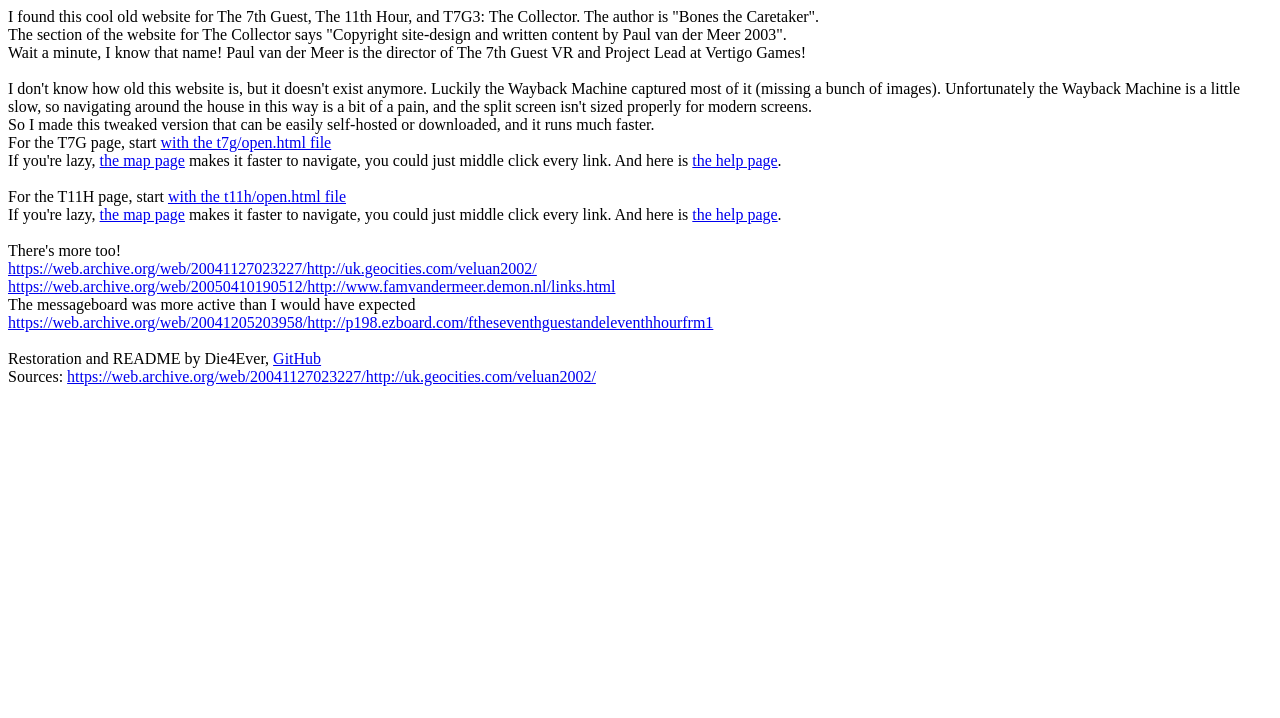
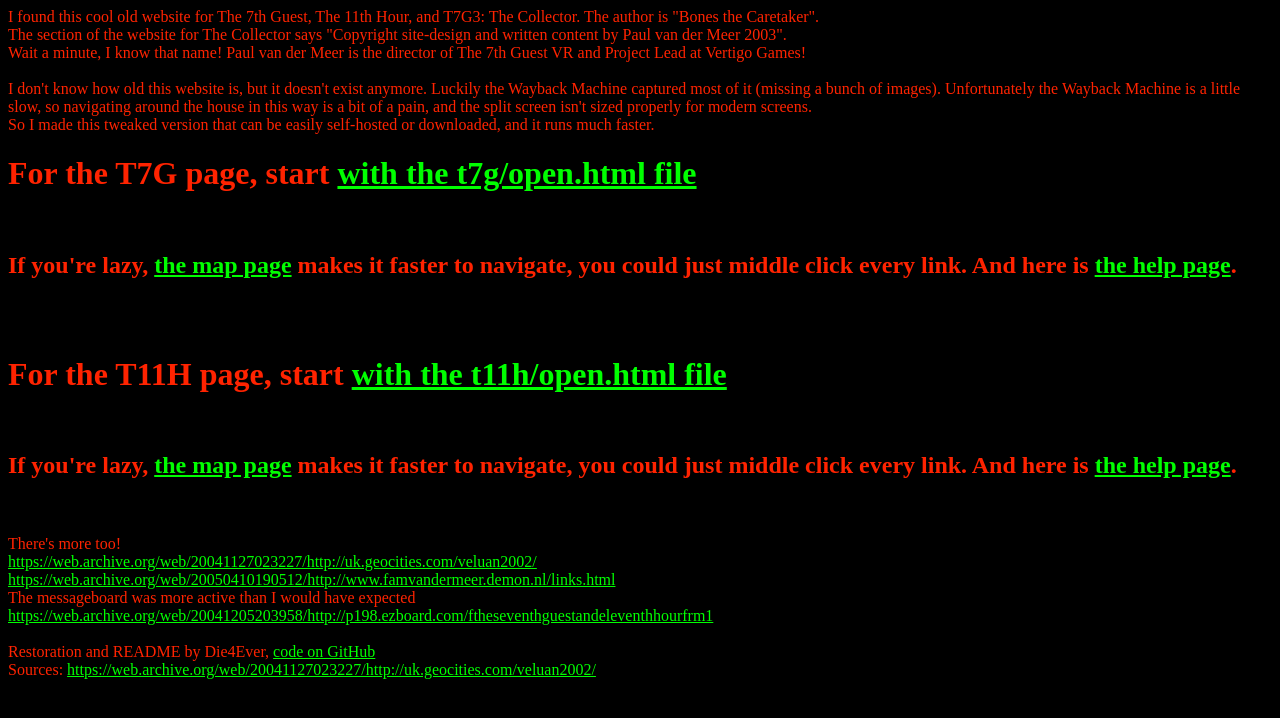
Before and after one commit to Die4Ever/bones-7guesthomepage, a plain HTML site: page index.html in a window 1280 px wide. Drawn offline with Linux system fonts and the light colour scheme.

Commit message:
updated index.html

```diff
--- a/index.html
+++ b/index.html
@@ -1,3 +1,16 @@
+<!DOCTYPE html>
+<html>
+
+<head>
+    <title>The 7th Guest and The 11th Hour fan site</title>
+
+    <meta property="og:type" content="website">
+    <meta property="og:title" content="The 7th Guest and The 11th Hour fan site">
+    <meta property="og:description" content="Old homepages by Paul &quot;Bones&quot; van der Meer">
+</head>
+
+<body bgcolor="#000000" text="#ff2300" link="#00FF00" vlink="#00FF00" alink="#FFFF00">
+
 I found this cool old website for The 7th Guest, The 11th Hour, and T7G3: The Collector. The author is "Bones the Caretaker".
 <br/>
 The section of the website for The Collector says "Copyright site-design and written content by Paul van der Meer 2003".
@@ -9,14 +22,14 @@ I don't know how old this website is, but it doesn't exist anymore. Luckily the
 <br/>
 So I made this tweaked version that can be easily self-hosted or downloaded, and it runs much faster.
 <br/>
-For the T7G page, start <a href="t7g/open.html">with the t7g/open.html file</a>
+<h1>For the T7G page, start <a href="t7g/open.html">with the t7g/open.html file</a></h1>
 <br/>
-If you're lazy, <a href="t7g/map.html">the map page</a> makes it faster to navigate, you could just middle click every link. And here is <a href="t7g/help.html">the help page</a>.
+<h2>If you're lazy, <a href="t7g/map.html">the map page</a> makes it faster to navigate, you could just middle click every link. And here is <a href="t7g/help.html">the help page</a>.</h2>
 <br/>
 <br/>
-For the T11H page, start <a href="t11h/open.html">with the t11h/open.html file</a>
+<h1>For the T11H page, start <a href="t11h/open.html">with the t11h/open.html file</a></h1>
 <br/>
-If you're lazy, <a href="t11h/map.html">the map page</a> makes it faster to navigate, you could just middle click every link. And here is <a href="t11h/help.html">the help page</a>.
+<h2>If you're lazy, <a href="t11h/map.html">the map page</a> makes it faster to navigate, you could just middle click every link. And here is <a href="t11h/help.html">the help page</a>.</h2>
 <br/>
 <br/>
 There's more too!
@@ -30,6 +43,8 @@ The messageboard was more active than I would have expected
 <a href="https://web.archive.org/web/20041205203958/http://p198.ezboard.com/ftheseventhguestandeleventhhourfrm1">https://web.archive.org/web/20041205203958/http://p198.ezboard.com/ftheseventhguestandeleventhhourfrm1</a>
 <br/>
 <br/>
-Restoration and README by Die4Ever, <a href="https://github.com/Die4Ever/bones-7guesthomepage">GitHub</a>
+Restoration and README by Die4Ever, <a href="https://github.com/Die4Ever/bones-7guesthomepage">code on GitHub</a>
 <br/>
 Sources: <a href="https://web.archive.org/web/20041127023227/http://uk.geocities.com/veluan2002/">https://web.archive.org/web/20041127023227/http://uk.geocities.com/veluan2002/</a>
+</body>
+</html>
```
